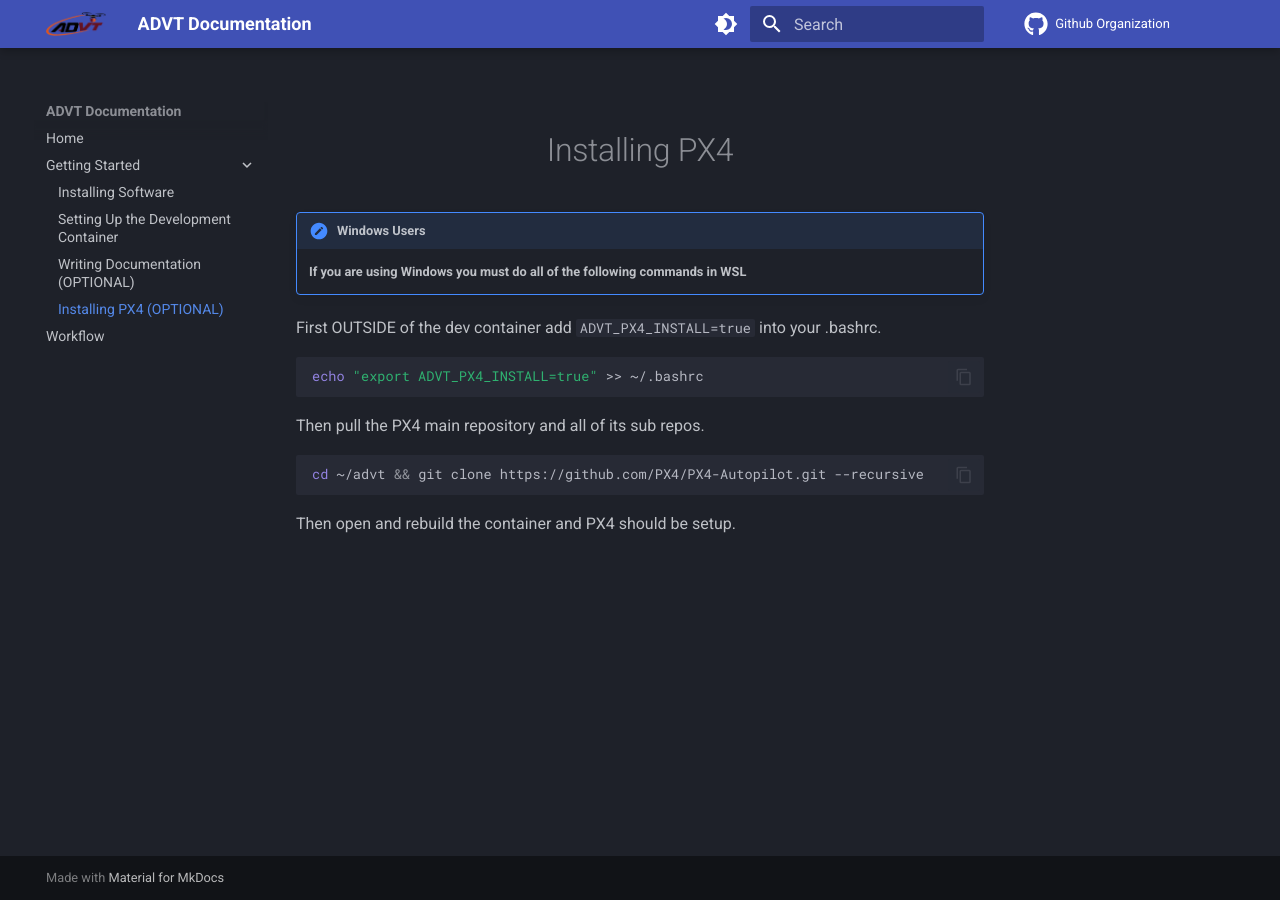
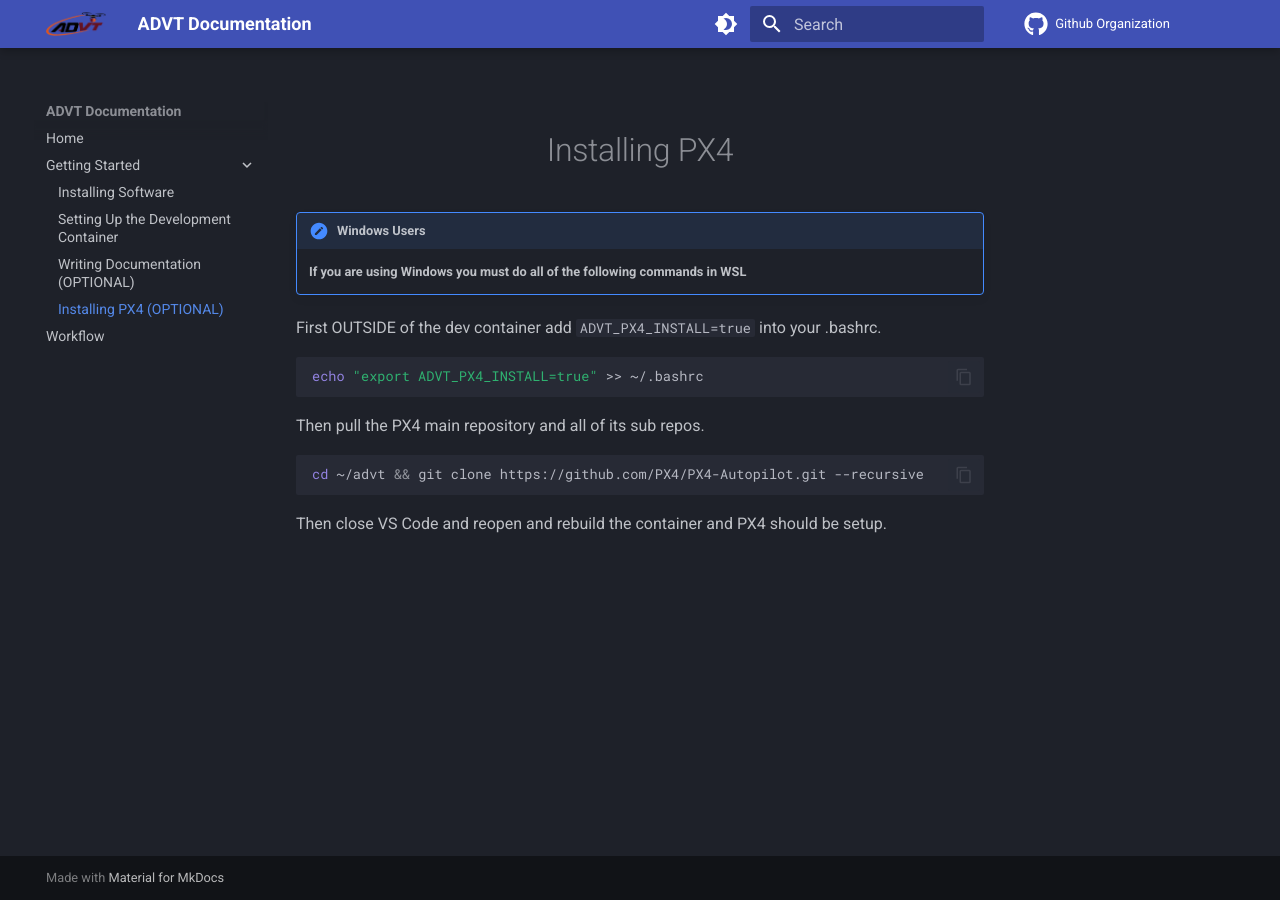
Before and after one commit to advt-vt/advt-vt.github.io, an MkDocs documentation site: the page built from docs/getting_started/installing_px4.md, in a window 1280 px wide. Built offline with MkDocs 1.6.1 and Material for MkDocs 9.7.7, drawn with Linux system fonts in a browser that asks for light colours.

Commit message:
Add restart vscode for PX4

````diff
--- a/docs/getting_started/installing_px4.md
+++ b/docs/getting_started/installing_px4.md
@@ -20,4 +20,4 @@ Then pull the PX4 main repository and all of its sub repos.
 cd ~/advt && git clone https://github.com/PX4/PX4-Autopilot.git --recursive
 ```
 
-Then open and rebuild the container and PX4 should be setup.
+Then close VS Code and reopen and rebuild the container and PX4 should be setup.
````
